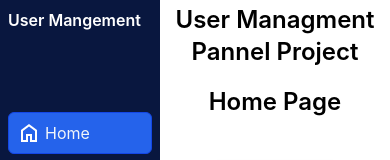
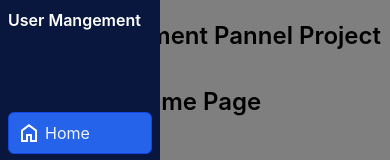
Before and after one commit to Amirparsa-g/React-Users-Panel, a React (Vite) app: page / in a window 390 px wide. Both pictures are taken after a click on the button 20 px from the left and 38 px from the top of the page. Shown: the top 160 px of the page. Built offline with nearby package versions, Linux system fonts and the light colour scheme; no server answers.

Commit message:
fix : fixed the sidebar logic added a layer when sidebar is on in mobile size , fixed the logic of aside-notHamburger class

```diff
--- a/src/components/AppLayout.tsx
+++ b/src/components/AppLayout.tsx
@@ -7,8 +7,24 @@ const AppLayout = () => {
   const [isHamburger, setIsHamburger] = useState<boolean>(false);
   return (
     <div className="flex w-full h-screen overflow-hidden">
+      <div
+        className={
+          isHamburger
+            ? "fixed inset-0 z-40 bg-black/50 w-full h-screen md:hidden transition-opacity"
+            : "hidden"
+        }
+        onClick={() => setIsHamburger(false)}
+      ></div>
+      <div>
+        <DesktopSidebar
+          isHamburger={isHamburger}
+          setIsHamburger={setIsHamburger}
+        />
+      </div>
+      <div className="flex flex-1 flex-col h-full overflow-hidden">
+        <header className="w-full h-10 flex justify-center items-center my-4 shrink-0 gap-5">
           {!isHamburger && (
-        <span className="flex justify-start items-start mt-6.5 mx-2 md:hidden">
+            <span className="mt-2.5 ml-1 md:hidden">
               <button onClick={() => setIsHamburger(true)}>
                 <svg
                   xmlns="http://www.w3.org/2000/svg"
@@ -22,13 +38,6 @@ const AppLayout = () => {
               </button>
             </span>
           )}
-
-      <DesktopSidebar
-        isHamburger={isHamburger}
-        setIsHamburger={setIsHamburger}
-      />
-      <div className="flex flex-1 flex-col h-full overflow-hidden">
-        <header className="w-full h-10 flex justify-center items-center my-4 shrink-0">
           <h1 className="text-center text-2xl font-semibold">
             User Managment Pannel Project
           </h1>
--- a/src/components/DesktopSidebar.tsx
+++ b/src/components/DesktopSidebar.tsx
@@ -13,7 +13,7 @@ const DesktopSidebar = ({
 }) => {
   return (
     <aside
-      className={`${isHamburger ? "aside-hamburger" : "aside-notHamburger"}`}
+      className={`${isHamburger ? "aside-hamburger md:aside-notHamburger" : "aside-notHamburger"}`}
     >
       <h2 className="text-body font-header2 text-white">User Mangement</h2>
       <nav className="nav-desktop">
--- a/src/index.css
+++ b/src/index.css
@@ -42,11 +42,9 @@
   .nav-mobile-btn-notSelected {
     @apply bg-white text-black p-2 hover:scale-105 transition-all ease-in-out duration-300 rounded-md w-full fill-black;
   }
-  .aside-notHamburger {
-    @apply hidden md:flex flex-col w-40 h-screen bg-primaryDarker p-2;
-  }
+
   .aside-hamburger {
-    @apply flex flex-col w-40 h-screen bg-primaryDarker p-2 sticky;
+    @apply flex flex-col w-40 h-screen bg-primaryDarker p-2 fixed z-70;
   }
   .svg-clicked {
     @apply fill-primary;
@@ -88,3 +86,6 @@
     @apply border border-Warning bg-white p-4 rounded-md shadow-md hover:scale-105 w-35 duration-300 ease-in-out;
   }
 }
+@utility aside-notHamburger {
+  @apply hidden md:flex flex-col w-40 h-screen bg-primaryDarker relative p-2;
+}
```
Lines whose indentation alone changed are shown as unchanged.
